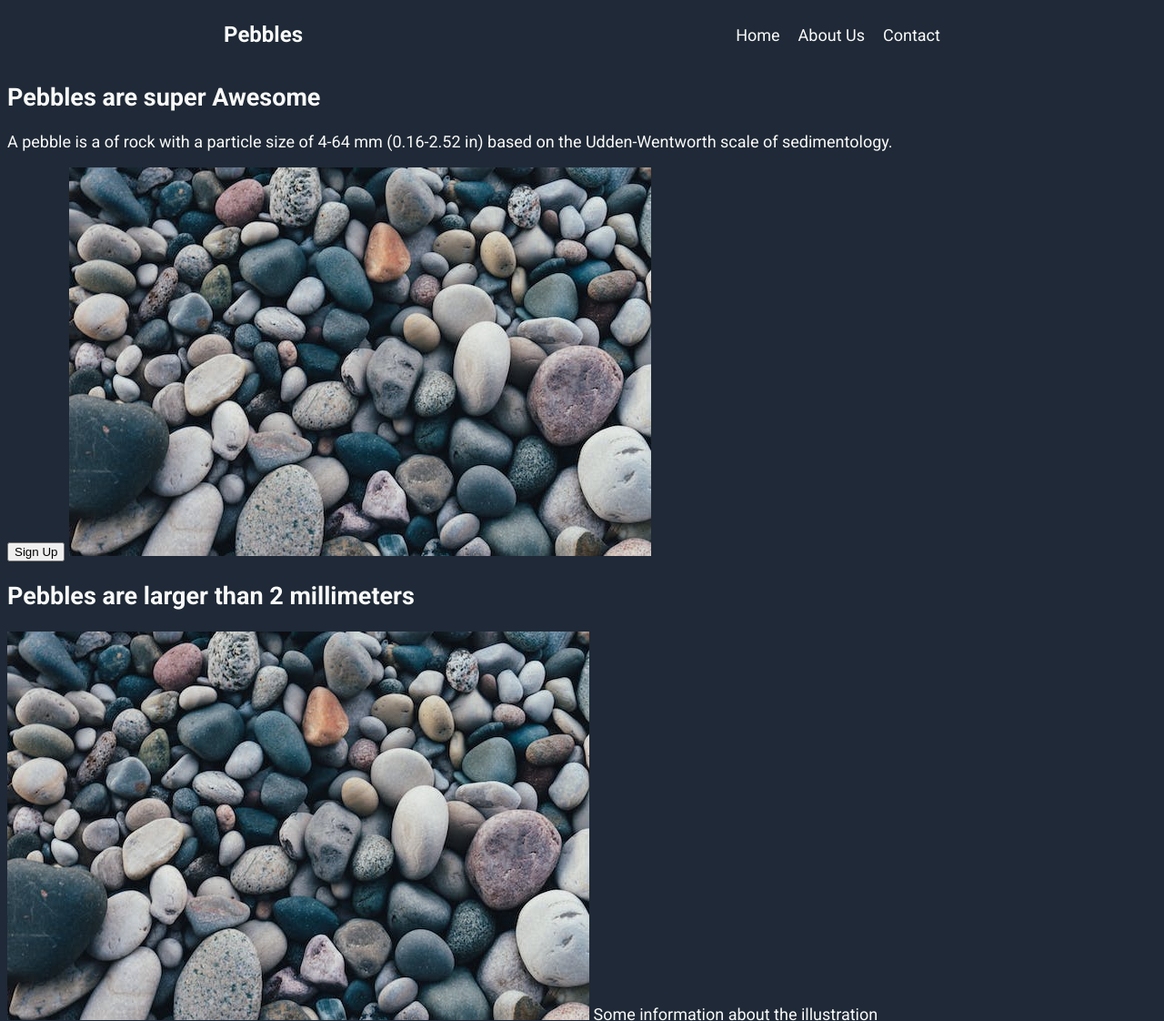
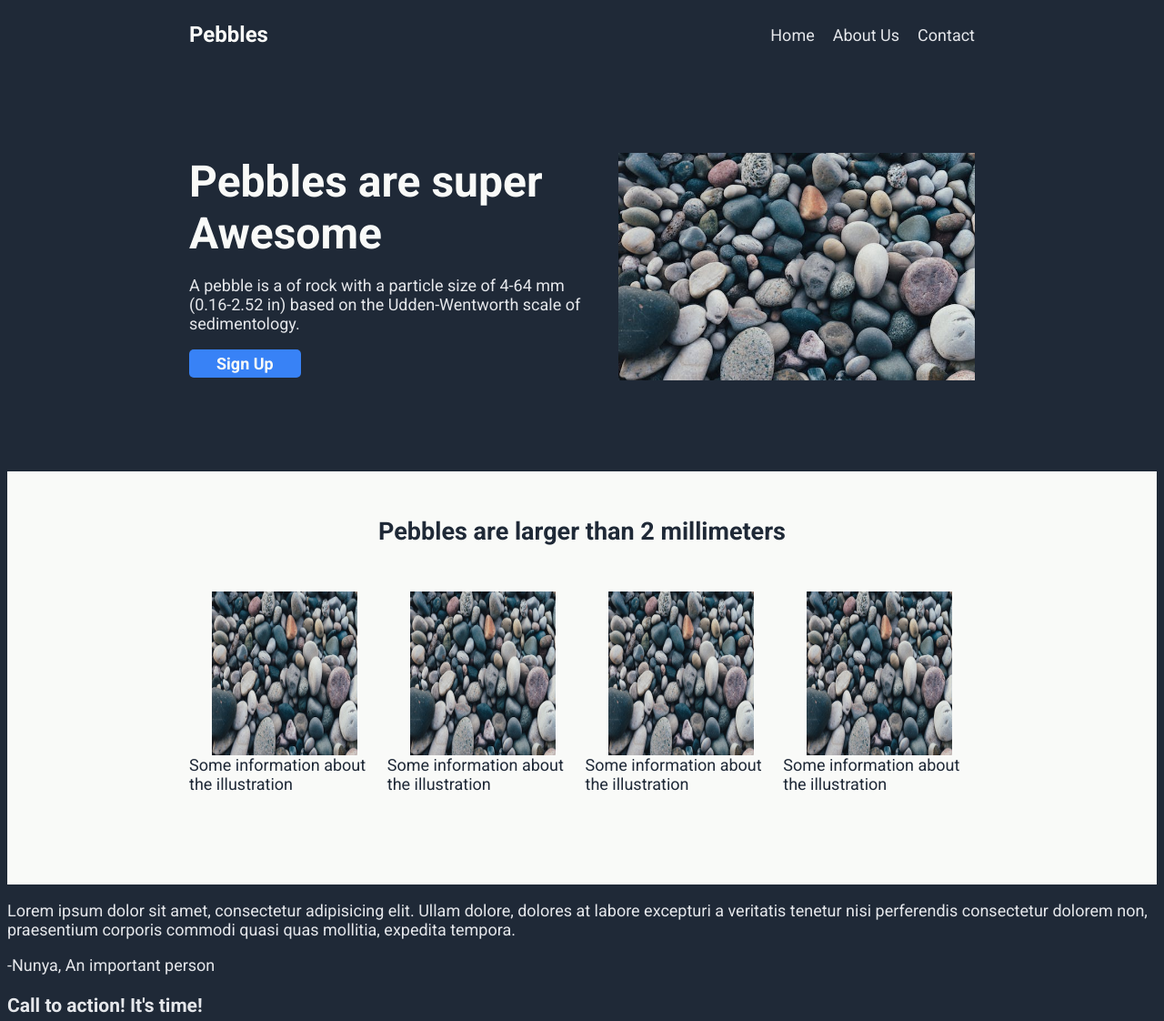
Before and after one commit to ajayfoo/odin-pebbles, a plain HTML site: page index.html in a window 1280 px wide. Shown: the top 1122 px of the page at 91% size. Drawn offline with Linux system fonts and the light colour scheme.

Commit message:
feat: Style hero

```diff
--- a/index.html
+++ b/index.html
@@ -23,14 +23,17 @@
         </ul>
     </header>
     <div class="hero">
+        <div class="hero-left">
             <h2>Pebbles are super Awesome</h2>
             <p>
                 A pebble is a of rock with a particle size of 4-64 mm (0.16-2.52 in) based on the Udden-Wentworth
                 scale of sedimentology.
             </p>
             <button>Sign Up</button>
+        </div>
         <img src="images/pebbles.jpg" alt="An upward view of a rivulet of pebble">
     </div>
+    <div class="info">
         <h2> Pebbles are larger than 2 millimeters
         </h2>
         <div class="cards">
@@ -49,6 +52,7 @@
             <div class="card">
                 <img src="images/pebbles.jpg" alt="An upward view of a rivulet of pebble">
                 Some information about the illustration
+            </div>
         </div>
     </div>
     <div class="testimonial">
--- a/style.css
+++ b/style.css
@@ -3,7 +3,7 @@ html {
     font-family: Roboto, sans-serif;
     background-color: #1f2937;
     font-size: 18px;
-    color: #f9faf8;
+    color: #e5e7eb;
 }
 
 *,
@@ -14,12 +14,14 @@ html {
 
 header {
     display: flex;
-    justify-content: space-around;
+    justify-content: space-between;
     align-items: center;
+    margin: 0 200px 100px;
 }
 
 header h1 {
     font-size: 24px;
+    color: #f9faf8;
 }
 
 .bread-crumbs {
@@ -29,3 +31,66 @@ header h1 {
     display: flex;
     gap: 20px;
 }
+
+.hero {
+    display: flex;
+    justify-content: space-between;
+    align-items: center;
+    margin: 0 200px 100px;
+    gap: 30px;
+}
+
+.hero-left h2 {
+    font: 48px;
+    font-weight: bolder;
+    color: #f9faf8;
+    font-size: 48px;
+    font-weight: bolder;
+    padding: 0;
+    margin: 0;
+}
+
+.hero-left button {
+    background-color: #3882f6;
+    font-size: 18px;
+    font-family: Roboto, sans-serif;
+    color: #f9faf8;
+    padding: 5px 30px;
+    font-weight: bold;
+    border: none;
+    border-radius: 5px;
+}
+
+.hero img {
+    height: 250px;
+    width: 100%;
+}
+
+.info {
+    background-color: #f9faf8;
+    color: #1f2937;
+    padding: 50px 200px 100px;
+}
+
+.info h2 {
+    text-align: center;
+    padding: 0;
+    margin: 0;
+}
+
+.cards {
+    margin-top: 50px;
+    display: flex;
+    gap: 7px;
+}
+
+.card {
+    display: flex;
+    flex-direction: column;
+    align-items: center;
+}
+
+.card img {
+    width: 160px;
+    height: 180px;
+}
```
Lines whose indentation alone changed are shown as unchanged.
